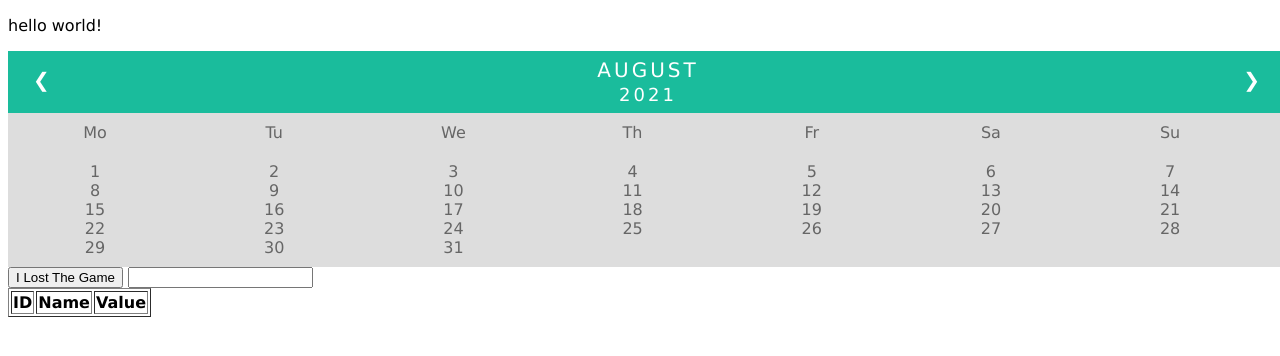
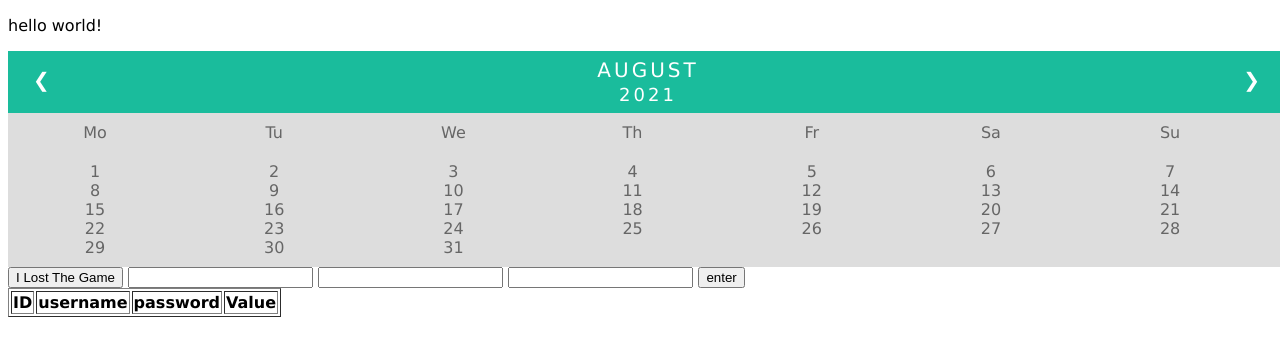
Before and after one commit to Cgriff22/ilostthegame, a plain HTML site: page index.html in a window 1280 px wide. Drawn offline with Linux system fonts and the light colour scheme; no server answers.

Commit message:
Added username and password to database.

```diff
--- a/index.html
+++ b/index.html
@@ -66,12 +66,18 @@
     <button id="lost">I Lost The Game</button>
     <input type="text" id="input1">
 
+
+    <input type="text" id="username">
+    <input type="text" id="password">
+    <button id="enter">enter</button>
+
     <table border = "1">
 
         <thead>
             <tr>
                 <th>ID</th>
-                <th>Name</th>
+                <th>username</th>
+                <th>password</th>
                 <th>Value</th>
             </tr>
         </thead>
```
Also changed, not shown: 2 other files.
